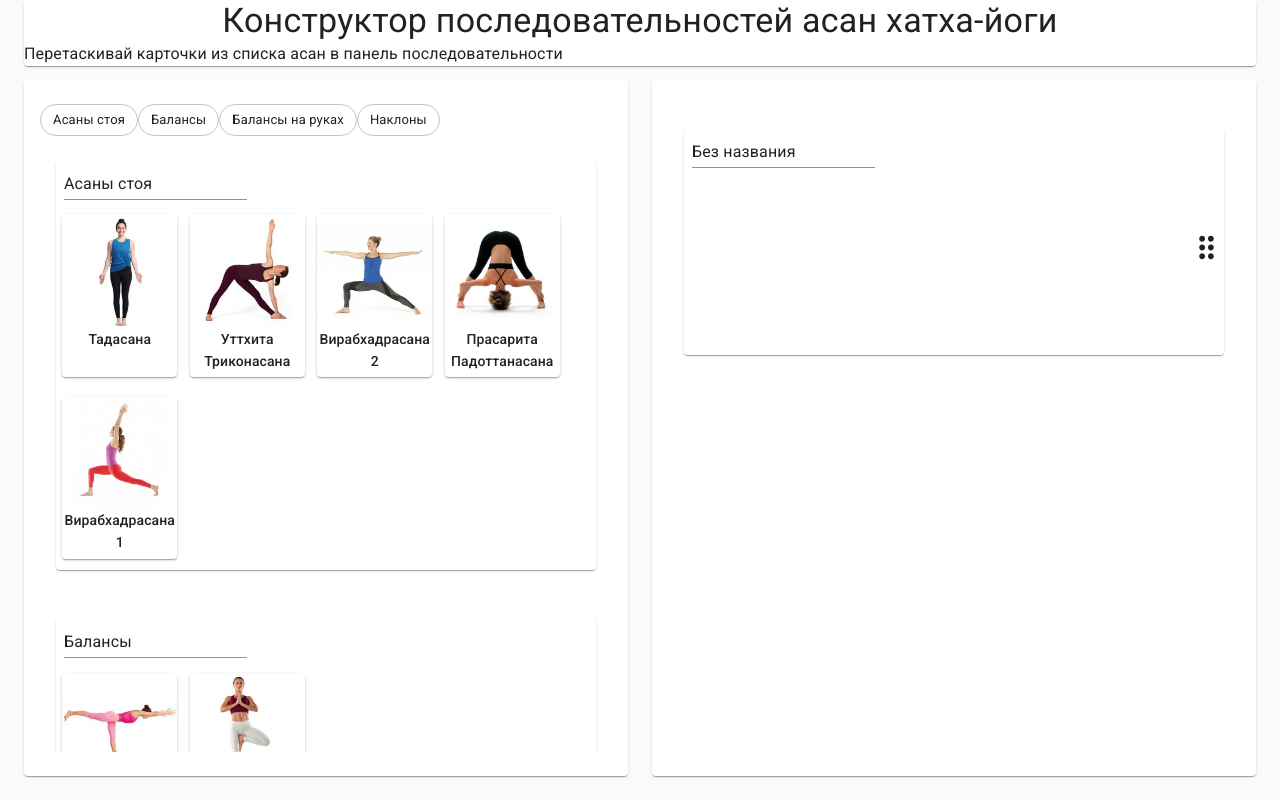
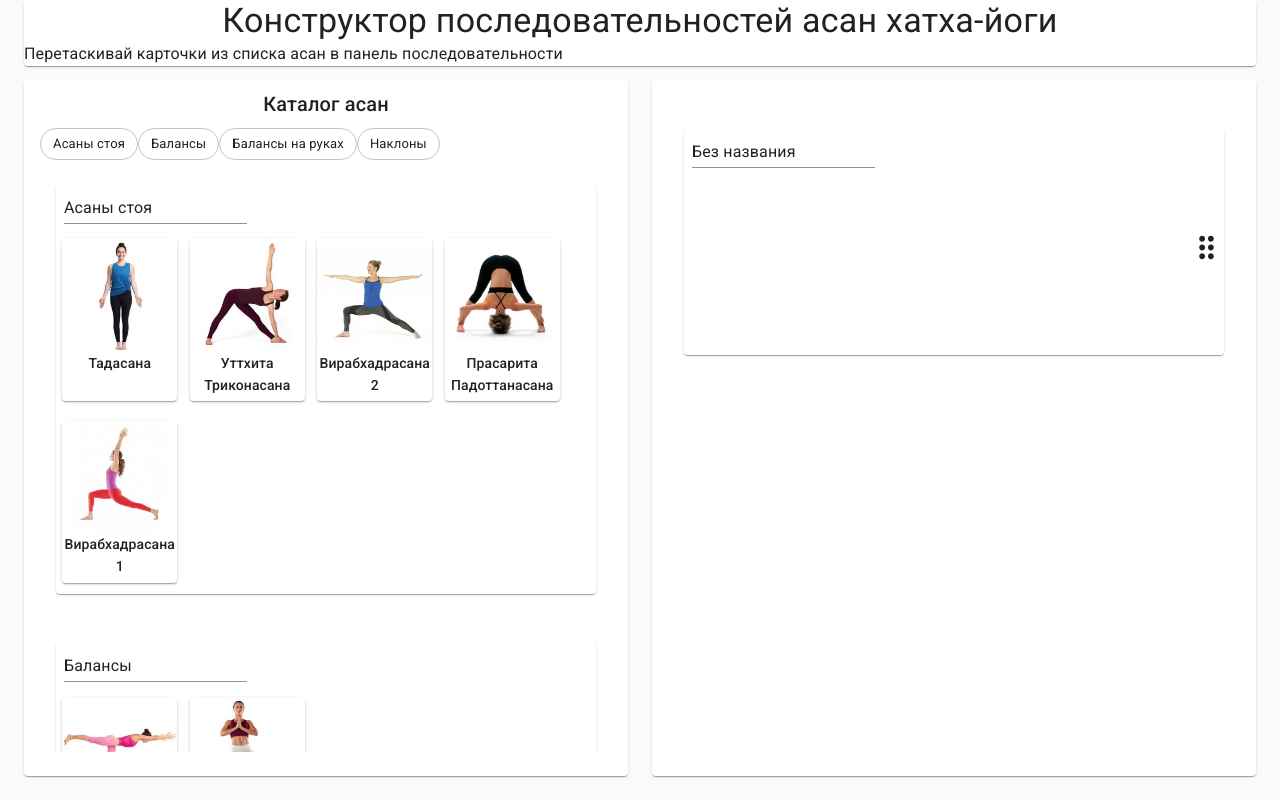
Before and after one commit to Zadovsky/YogaSequenceBuilder, a React (Create React App) app: page / in a window 1280 px wide. Built offline with nearby package versions, Linux system fonts and the light colour scheme.

Commit message:
Добавил имя панели в AsanasPanel

```diff
--- /dev/null
+++ b/src/components/PanelName.js
@@ -0,0 +1,24 @@
+import React from "react";
+import "./PanelName.css";
+import { Typography } from "@material-ui/core";
+import { makeStyles } from "@material-ui/core/styles";
+
+const useStyles = makeStyles(theme => ({
+  root: {
+    margin: theme.spacing(0, 0, 1)
+  }
+}));
+
+export default function PanelName(props) {
+  const classes = useStyles();
+  return (
+    <Typography
+      variant="h6"
+      component="p"
+      align="center"
+      className={classes.root}
+    >
+      {props.name}
+    </Typography>
+  );
+}
--- a/src/containers/AsanasPanel.js
+++ b/src/containers/AsanasPanel.js
@@ -2,6 +2,7 @@ import React from "react";
 import { connect } from "react-redux";
 import { makeStyles } from "@material-ui/core/styles";
 import Paper from "@material-ui/core/Paper";
+import PanelName from "../components/PanelName";
 import AsanasNavigation from "../components/AsanasNavigation";
 import AsanasGridBlock from "../components/AsanasGridBlock";
 import {
@@ -18,7 +19,7 @@ import "./AsanasPanel.css";
 
 const useStyles = makeStyles(theme => ({
   root: {
-    padding: theme.spacing(3, 2),
+    padding: theme.spacing(1, 2, 3),
     height: "100%"
   }
 }));
@@ -63,6 +64,10 @@ function AsanasPanel(props) {
     <div className="AsanasPanel">
       <Paper className={classes.root}>
         <div className="AsanasPanelFlexBox">
+          <PanelName
+            name={props.asanas.panelName[props.language]}
+            readOnly={true}
+          />
           <AsanasNavigation
             groups={groups}
             onClick={props.onClickAsanasNavigation}
--- a/src/reducers/asanas.js
+++ b/src/reducers/asanas.js
@@ -2,7 +2,10 @@ import { ON_CLICK_ASANAS_NAVIGATION } from "../actions/AsanasNavigationActions";
 import { GRID_BLOCK_SCROLL } from "../actions/AsanasGridBlockActions";
 
 const initialState = {
-  selectedGroupId: null
+  selectedGroupId: null,
+  panelName: {
+    ru: "Каталог асан"
+  }
 };
 
 export function asanasReducer(state = initialState, action) {
```
Also changed, not shown: src/components/PanelName.css (added).
